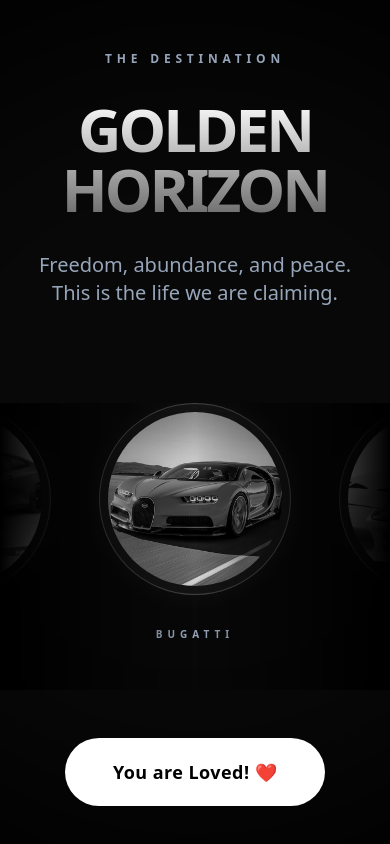
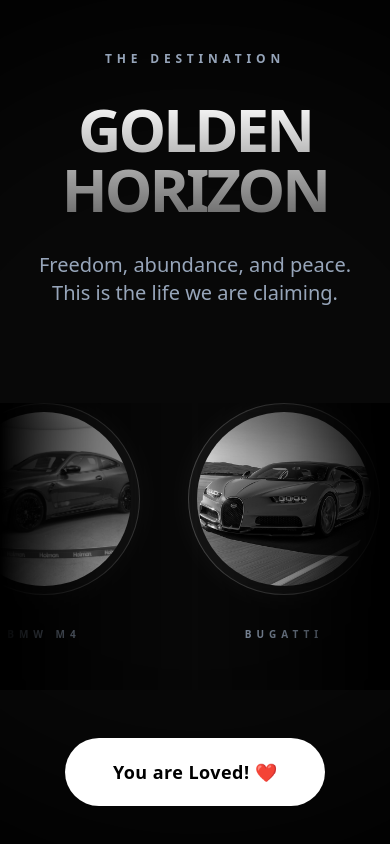
Before and after one commit to kbreabhayle/3-of-us, a Next.js app: page / in a window 390 px wide. Shown: the part 9274-10118 px from the top of the page. Built offline with nearby package versions, Linux system fonts and the light colour scheme.

Commit message:
fix: resolve scrolling glitch with seamless infinite loop

```diff
--- a/app/page.tsx
+++ b/app/page.tsx
@@ -42,16 +42,34 @@
     if (!scrollContainer || isPaused) return;
 
     const interval = setInterval(() => {
-      const maxScroll = scrollContainer.scrollWidth - scrollContainer.clientWidth;
-      if (scrollContainer.scrollLeft >= maxScroll - 1) {
-        scrollContainer.scrollTo({ left: 0, behavior: "smooth" });
+      if (!scrollContainer) return;
+
+      const itemWidth = scrollContainer.scrollWidth / 2;
+      if (scrollContainer.scrollLeft >= itemWidth) {
+        scrollContainer.scrollLeft = 0;
       } else {
-        scrollContainer.scrollBy({ left: 2, behavior: "auto" });
+        scrollContainer.scrollLeft += 1;
       }
-    }, 30);
+    }, 20); // 50fps for smooth motion
 
     return () => clearInterval(interval);
   }, [isPaused]);
+
+  // Car items array (duplicated for infinite loop)
+  const carItems = [
+    { src: "/images/doge-challerger.jpg", label: "Dodge" },
+    { src: "/images/bmw_m4.jpeg", label: "BMW M4" },
+    { src: "/images/bugati-chiron-og.jpg", label: "Bugatti" },
+    { src: "/images/supra-mk4.png", label: "Supra" },
+    { src: "https://images.unsplash.com/photo-1592198084033-aade902d1aae?auto=format&fit=crop&q=80&w=400", label: "Ferrari" },
+    { src: "https://images.unsplash.com/photo-1613490493576-7fde63acd811?auto=format&fit=crop&q=80&w=400", label: "Freedom" },
+    { src: "/images/doge-challerger.jpg", label: "Dodge" },
+    { src: "/images/bmw_m4.jpeg", label: "BMW M4" },
+    { src: "/images/bugati-chiron-og.jpg", label: "Bugatti" },
+    { src: "/images/supra-mk4.png", label: "Supra" },
+    { src: "https://images.unsplash.com/photo-1592198084033-aade902d1aae?auto=format&fit=crop&q=80&w=400", label: "Ferrari" },
+    { src: "https://images.unsplash.com/photo-1613490493576-7fde63acd811?auto=format&fit=crop&q=80&w=400", label: "Freedom" },
+  ];
 
   return (
     <main className="relative min-h-screen text-foreground selection:bg-white/20">
@@ -243,19 +261,10 @@
               ref={scrollRef}
               onMouseEnter={() => setIsPaused(true)}
               onMouseLeave={() => setIsPaused(false)}
-              className="flex gap-12 md:gap-24 px-12 md:px-48 overflow-x-auto no-scrollbar scroll-smooth pb-12 snap-x snap-mandatory"
+              className="flex gap-12 md:gap-24 px-12 md:px-48 overflow-x-auto no-scrollbar scroll-smooth pb-12"
             >
-              {[
-                { src: "/images/doge-challerger.jpg", label: "Dodge" },
-                { src: "/images/bmw_m4.jpeg", label: "BMW M4" },
-                { src: "/images/bugati-chiron-og.jpg", label: "Bugatti" },
-                { src: "/images/supra-mk4.png", label: "Supra" },
-                { src: "https://images.unsplash.com/photo-1592198084033-aade902d1aae?auto=format&fit=crop&q=80&w=400", label: "Ferrari" },
-                { src: "https://images.unsplash.com/photo-1613490493576-7fde63acd811?auto=format&fit=crop&q=80&w=400", label: "Freedom" },
-                { src: "https://images.unsplash.com/photo-1605559424843-9e4c228bf1c2?auto=format&fit=crop&q=80&w=400", label: "Classic" },
-                { src: "https://images.unsplash.com/photo-1503376780353-7e6692767b70?auto=format&fit=crop&q=80&w=400", label: "Precision" },
-              ].map((item, i) => (
-                <div key={i} className="flex flex-col items-center gap-8 group cursor-pointer flex-shrink-0 snap-center">
+              {carItems.map((item, i) => (
+                <div key={i} className="flex flex-col items-center gap-8 group cursor-pointer flex-shrink-0">
                   <div className="relative w-48 h-48 md:w-80 md:h-80 rounded-full overflow-hidden border border-white/20 group-hover:border-white transition-all duration-700 p-2 bg-white/5 backdrop-blur-sm shadow-[0_0_30px_rgba(255,255,255,0.05)]">
                     <div className="relative w-full h-full rounded-full overflow-hidden grayscale md:grayscale group-hover:grayscale-0 transition-all duration-1000">
                       <Image src={item.src} alt={item.label} fill className="object-cover group-hover:scale-110 transition-transform duration-1000" />
```
